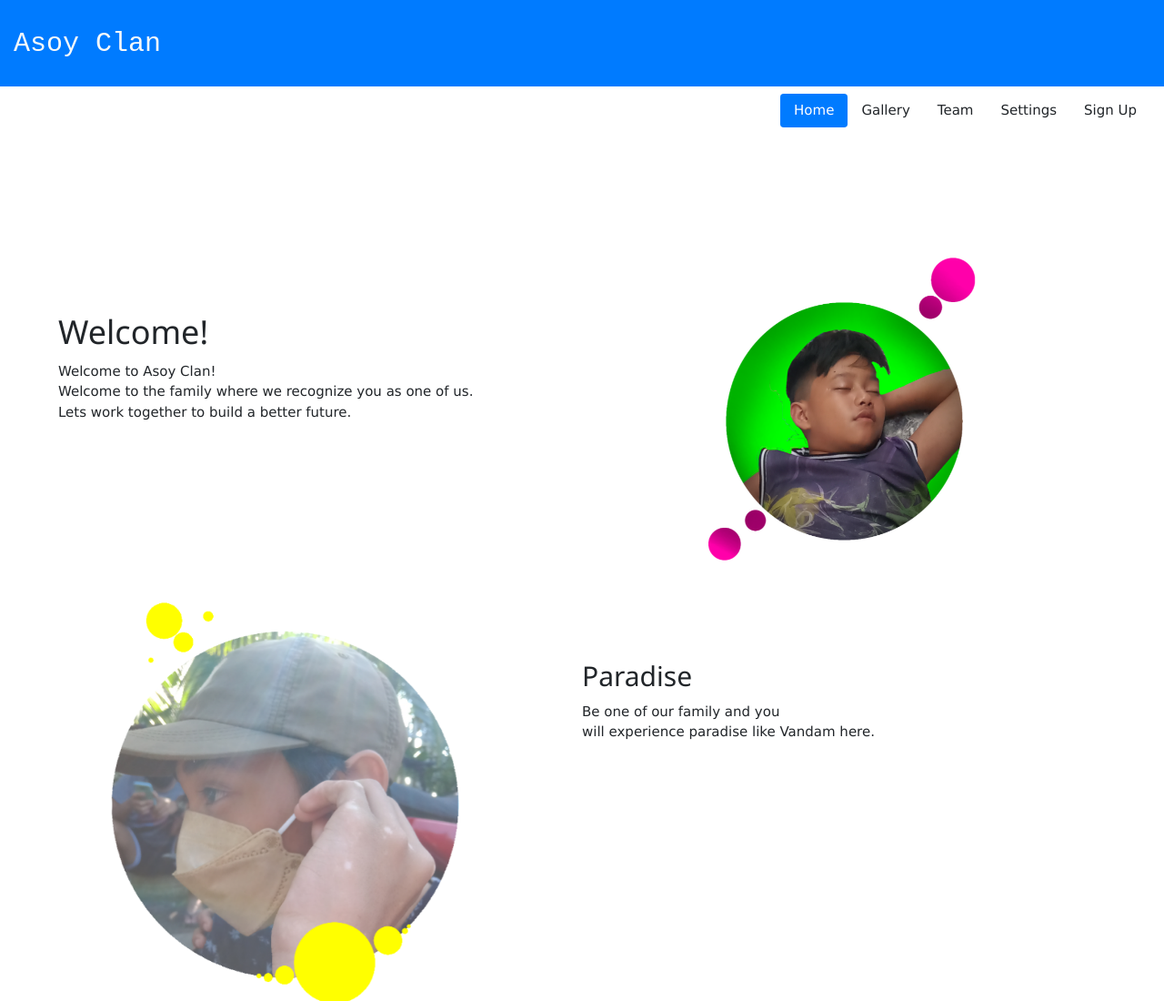
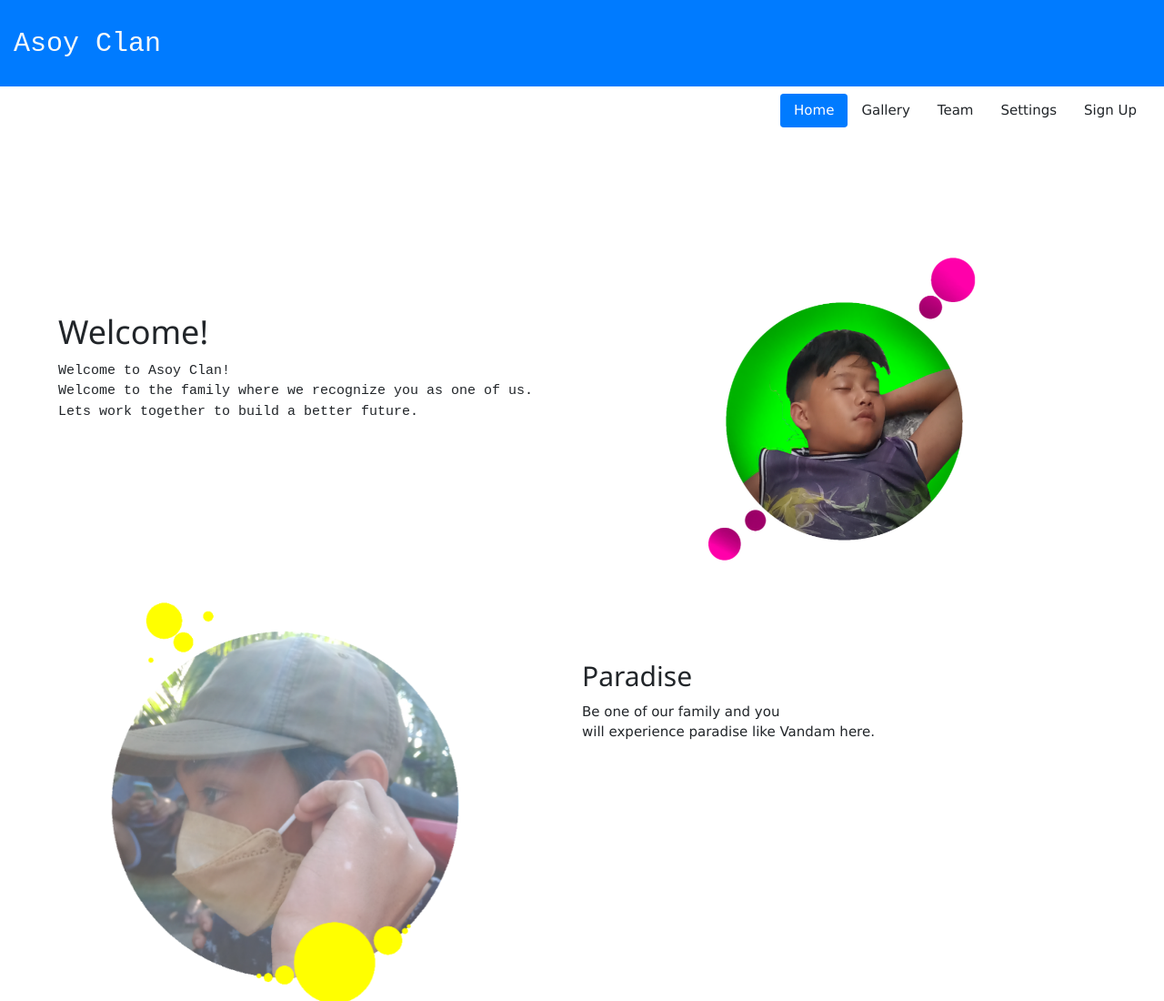
Before and after one commit to Kaedo17/asoy-clan, a plain HTML site: page index.html in a window 1280 px wide. Shown: the top 1100 px of the page at 91% size. Drawn offline with Linux system fonts and the light colour scheme.

Commit message:
Update index.html

```diff
--- a/index.html
+++ b/index.html
@@ -86,7 +86,7 @@
                 <h1 class="wc-sentence" data-aos="fade-up" data-aos-duration="1000">
                     Welcome!
                 </h1>
-                <p class="wc-sentence" data-aos-duration="2000" data-aos="fade-up">
+                <p class="wc-sentence w3-monospace" data-aos-duration="2000" data-aos="fade-up">
                     Welcome to Asoy Clan! <br>
                     Welcome to the family where we recognize you as one of us. <br>
                     Lets work together to build a better future.
```
